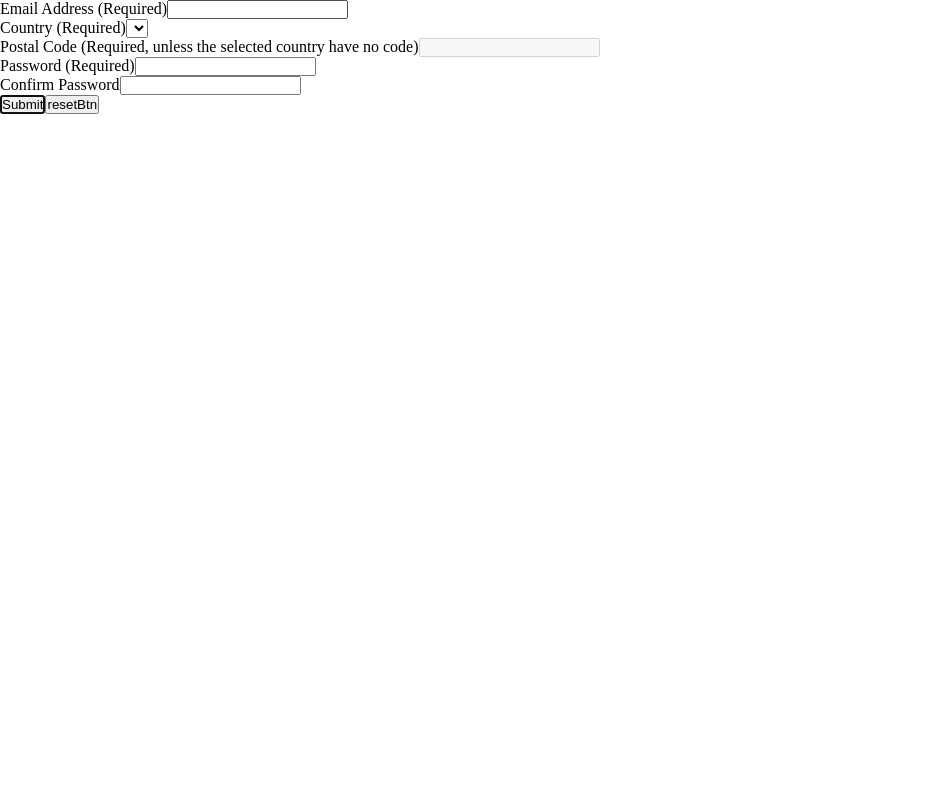
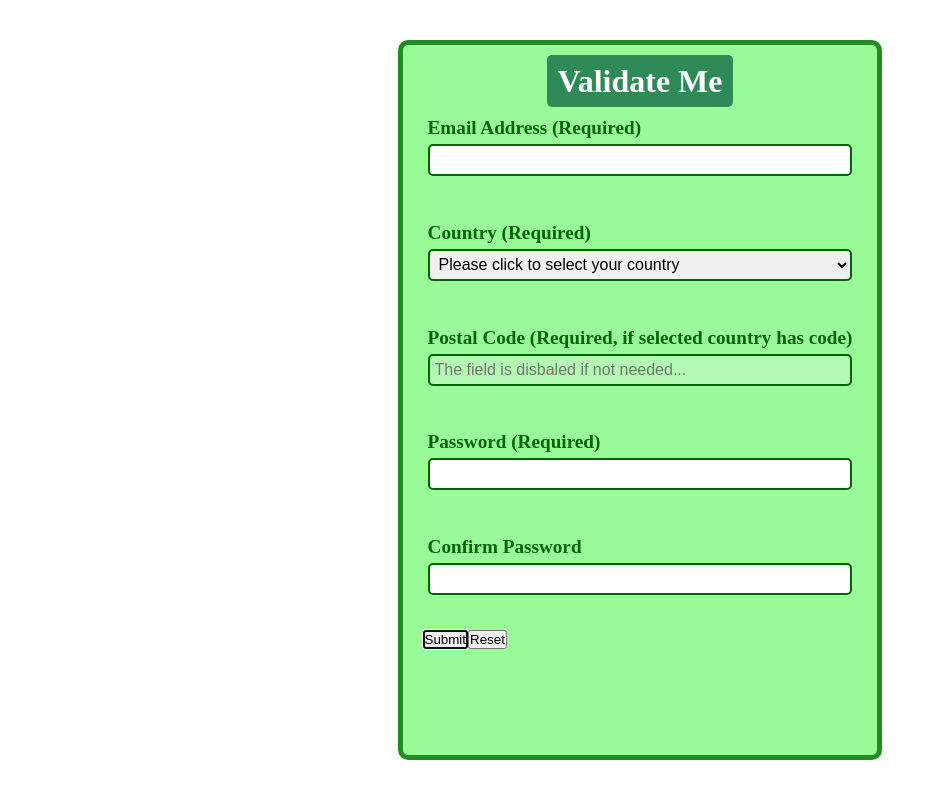
Before and after one commit to rightbear/odin-practice-form_validation, a website built with webpack: page src/template.html in a window 1280 px wide. Shown: the whole page, without its empty margins (0-945 px from the left). Built offline with nearby package versions, Linux system fonts and the light colour scheme.

Commit message:
style: add basic css layout for the form on page

```diff
--- a/src/function/DOMControl.js
+++ b/src/function/DOMControl.js
@@ -1,3 +1,6 @@
+import { createValidForm } from '../item/formPage'
+import jsonData from '../item/postalCodes.json' with { type: 'json' };
+
 export function loadInitialLayout() {
     const main = document.createElement("div");
     main.classList.add("main");
@@ -7,3 +10,18 @@ export function loadInitialLayout() {
     content.classList.add("content");
     main.appendChild(content);
 }
+
+function addCountryOption() {
+    //const countrySelect = document.querySelector('#user_country');
+
+    /*
+    jsonData.forEach(countryInfo) {
+        const countryOption = document.createElement("option");
+        countryOption.textContent = countryInfo['Country'];
+    }
+    */
+}
+
+export function loadFormPage(){
+    createValidForm();
+}
--- a/src/index.js
+++ b/src/index.js
@@ -1,8 +1,5 @@
 import "./styles.css";
-import { loadInitialLayout } from './function/DOMControl'
-import { createValidForm } from './item/formPage'
-
-//import jsonData from './item/postal-codes.json' assert { type: 'json' };
+import { loadInitialLayout, loadFormPage } from './function/DOMControl'
 
 loadInitialLayout();
-createValidForm();
+loadFormPage();
--- a/src/item/formPage.js
+++ b/src/item/formPage.js
@@ -4,6 +4,9 @@ export function createValidForm() {
     const validForm = document.createElement('form');
     validForm.id = 'validForm';
     validForm.noValidate = true;
+
+    const formHeader = document.createElement('h1');
+    formHeader.textContent = 'Validate Me';
 
     const emailField = document.createElement('div');
     emailField.id = 'emailField';
@@ -14,8 +17,11 @@ export function createValidForm() {
     emailInput.type = 'email';
     emailInput.name = 'email';
     emailInput.id = 'user_email';
+    emailInput.autocomplete = 'on';
     emailInput.required = true;
-    emailField.append(emailLabel, emailInput);
+    const emailMessage = document.createElement('span');
+    emailMessage.classList.add('validationMsg');
+    emailField.append(emailLabel, emailInput, emailMessage);
 
     const countryField = document.createElement('div');
     countryField.id = 'countryField';
@@ -25,21 +31,34 @@ export function createValidForm() {
     const countrySelect = document.createElement('select');
     countrySelect.name = 'country';
     countrySelect.id = 'user_country';
+    countrySelect.autocomplete = 'on';
     countrySelect.required = true;
-    countryField.append(countryLabel, countrySelect);
+    const countrySelectOptText = document.createElement("option");
+    countrySelectOptText.value = "";
+    countrySelectOptText.disabled = true;
+    countrySelectOptText.selected = true;
+    countrySelectOptText.textContent = "Please click to select your country";
+    countrySelect.appendChild(countrySelectOptText);
+    const countryMessage = document.createElement('span');
+    countryMessage.classList.add('validationMsg');
+    countryField.append(countryLabel, countrySelect, countryMessage);
 
     const postalCodeField = document.createElement('div');
     postalCodeField.id = 'postalCodeField';
     const postalCodeLabel = document.createElement('label');
     postalCodeLabel.setAttribute('for', 'user_postalCode');
-    postalCodeLabel.textContent = 'Postal Code (Required, unless the selected country have no code)';
+    postalCodeLabel.textContent = 'Postal Code (Required, if selected country has code)';
     const postalCodeInput = document.createElement('input');
     postalCodeInput.type = 'text';
     postalCodeInput.name = 'postalCode';
     postalCodeInput.id = 'user_postalCode';
+    postalCodeInput.autocomplete = 'on';
     postalCodeInput.required = true;
     postalCodeInput.disabled= true;
-    postalCodeField.append(postalCodeLabel, postalCodeInput);
+    postalCodeInput.placeholder = "The field is disbaled if not needed..."
+    const postalCodeMessage = document.createElement('span');
+    postalCodeMessage.classList.add('validationMsg');
+    postalCodeField.append(postalCodeLabel, postalCodeInput, postalCodeMessage);
 
     const passwordField = document.createElement('div');
     passwordField.id = 'passwordField';
@@ -50,8 +69,13 @@ export function createValidForm() {
     passwordInput.type = 'password';
     passwordInput.name = 'password';
     passwordInput.id = 'user_password';
+    passwordInput.min = 8;
+    passwordField.max = 20;
+    passwordInput.autocomplete = 'on';
     passwordInput.required = true;
-    passwordField.append(passwordLabel, passwordInput);
+    const passwordMessage = document.createElement('span');
+    passwordMessage.classList.add('validationMsg');
+    passwordField.append(passwordLabel, passwordInput, passwordMessage);
 
     const confirmField = document.createElement('div');
     confirmField.id = 'confirmField';
@@ -62,8 +86,11 @@ export function createValidForm() {
     confirmInput.type = 'password';
     confirmInput.name = 'confirm';
     confirmInput.id = 'user_pconfirm';
+    confirmInput.autocomplete = 'on';
     confirmInput.required = true;
-    confirmField.append(confirmLabel, confirmInput);
+    const confirmMessage = document.createElement('span');
+    confirmMessage.classList.add('validationMsg');
+    confirmField.append(confirmLabel, confirmInput, confirmMessage);
 
     const buttonSet = document.createElement('div');
     buttonSet.id = 'buttonSet';
@@ -75,49 +102,10 @@ export function createValidForm() {
     submitBtn.textContent = 'Submit';
     const resetBtn = document.createElement('button');
     resetBtn.id = 'resetBtn';
-    resetBtn.textContent = 'resetBtn';
+    resetBtn.textContent = 'Reset';
     buttonSet.append(submitBtn, resetBtn);
 
-    validForm.append(emailField, countryField, postalCodeField, passwordField, confirmField, buttonSet);
+    validForm.append(formHeader, emailField, countryField, postalCodeField, passwordField, confirmField, buttonSet);
 
     content.appendChild(validForm);
 }
-
-
-/*
-
-<form id="validForm" novalidate>
-      <h1>Valid Me</h1>
-
-        <div id="emailField">
-            <label for="user_email">Email Address (Required)</label>
-            <input type="email" name="email" id="user_email" required>
-        </div>
-
-        <div id="countryField">
-            <label for="user_country">Country (Required)</label>
-            <input type="text" name="country" id="user_country" required>
-        </div>
-
-        <div id="postalCodeField">
-            <label for="user_postalCode">Postal Code (Required, unless the country doesn't have code)</label>
-            <select name="postalCode" id="user_postalCode" required></select>
-        </div>
-
-        <div id="passwordField">
-            <label for="user_password">Password (Required)</label>
-            <input type="password" name="password" id="user_password" required>
-        </div>
-
-        <div id="confirmField">
-            <label for="user_confirm">Confirm Password</label>
-            <input type="password" name="confirm" id="user_confirm" required>
-        </div>
-
-        <div id="buttonSet">
-            <button type="submit" id="submitBtn" value="submit" autofocus>Submit</button>
-            <button id="resetBtn">Reset</button>
-        </div>
-</form>
-
-*/
--- a/src/styles.css
+++ b/src/styles.css
@@ -2,4 +2,112 @@
   margin: 0;
   padding: 0;
   box-sizing: border-box;
+
+  --form-background: PaleGreen;
+  --form-border: ForestGreen;
+  --header-background: SeaGreen;
+  --header-font: white;
+  --field-label: DarkGreen;
+  --field-input: DarkGreen;
 }
+
+body {
+  height: 100vh;
+}
+
+.main {
+  height: 100%;
+  width: 100%;
+}
+
+.content {
+  height: 100%;
+
+  display: flex;
+  justify-content: center;
+  align-items: center;
+}
+
+form {
+  display: grid;
+  grid-template-rows: repeat(13, 1fr);
+
+  min-height: 500px;
+  height: 90%;
+  border-radius: 10px;
+  background-color: var(--form-background);
+
+  padding: 10px 20px 20px 20px;
+  border: 5px solid var(--form-border);
+}
+
+form h1 {
+  grid-row: 1 / 2;
+
+  width: fit-content;
+  background-color: var(--header-background);
+  color: var(--header-font);
+
+  padding: 5px 10px;
+  border-radius: 5px;
+  justify-self: center;
+
+  display: flex;
+  justify-content: center;
+  align-items: center;
+}
+
+form #emailField,
+form #countryField,
+form #postalCodeField,
+form #passwordField,
+form #confirmField {
+  display: flex;
+  flex-direction: column;
+  margin: 10px 5px 5px 5px;
+}
+
+form #emailField {
+  grid-row: 2 / 4;
+}
+
+form #countryField {
+  grid-row: 4 / 6;
+}
+
+form #postalCodeField {
+  grid-row: 6 / 8;
+}
+
+form #passwordField {
+  grid-row: 8 / 10;
+}
+
+form #confirmField {
+  grid-row: 10 / 12;
+}
+
+form #buttonSet {
+  grid-row: 12 / 14;
+}
+
+form label {
+  color: var(--field-label);
+  font-weight: bold;
+  font-size: 1.2rem;
+  margin-bottom: 5px;
+}
+
+form input,
+form select {
+  height: 2rem;
+
+  padding-left: 5px;
+  border: 2px solid var(--field-input);
+  border-radius: 5px;
+  font-size: 1rem;
+}
+
+form input:focus {
+  box-shadow: inset 0 0 0 1px var(--field-input);
+}
```
Also changed, not shown: src/item/invaldMessage.json (added, +30 -0 lines), src/item/postalCodes.json (renamed from src/item/postal-codes.json).
